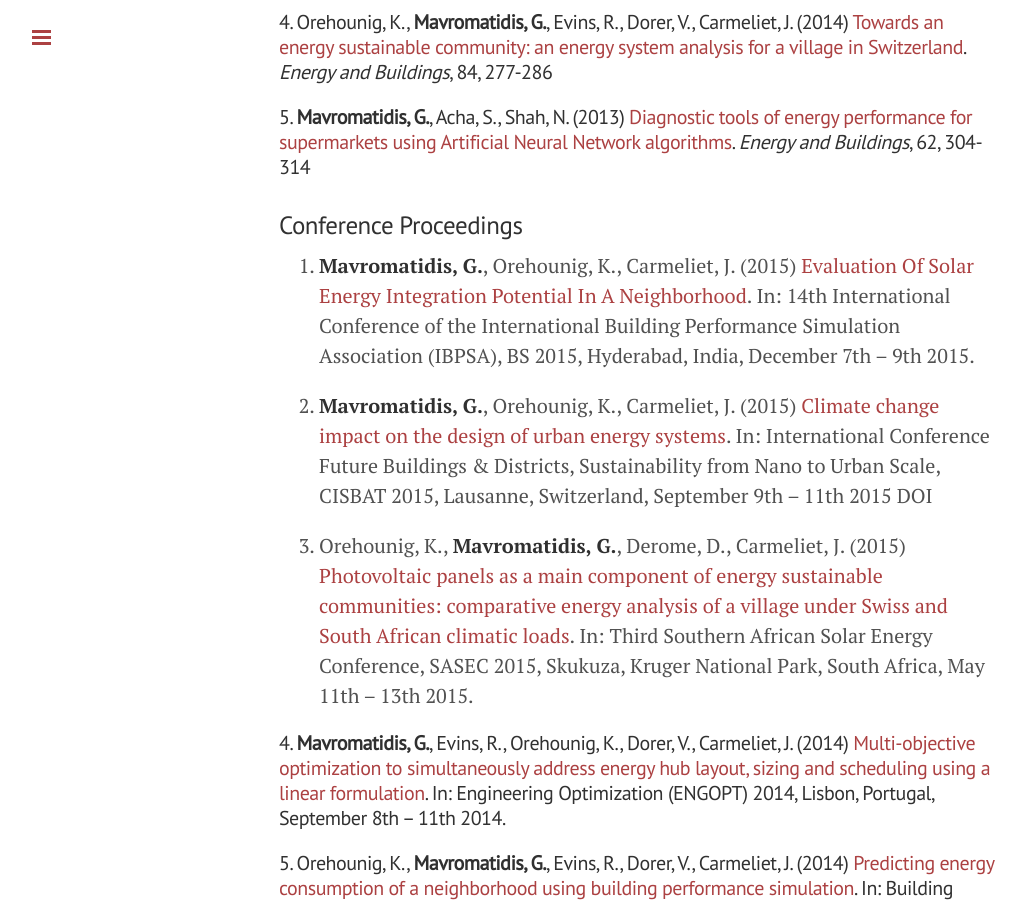
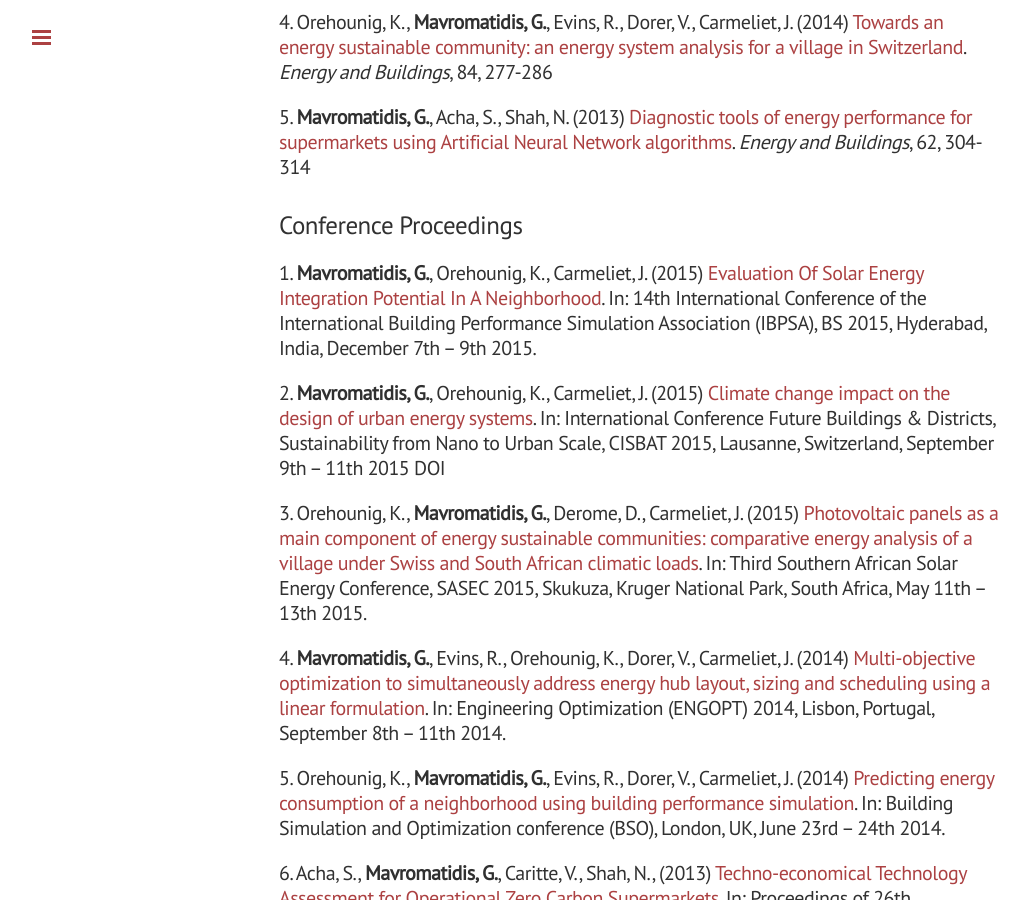
Before and after one commit to gmavrom33/gmavrom.github.io, a Jekyll site: the page built from publications.md, in a window 1280 px wide and 900 px high, scrolled down 514 px. Shown: the whole window, without its empty margins (1-1030 px from the left). Built offline with Jekyll 4.4.1, drawn with Linux system fonts in a browser that asks for light colours; nearby versions of some CDN libraries.

Commit message:
Update publications.md

```diff
--- a/publications.md
+++ b/publications.md
@@ -18,11 +18,11 @@ title: Publications
 ### Conference Proceedings
 
 
-1.	**Mavromatidis, G.**, Orehounig, K., Carmeliet, J. (2015) [Evaluation Of Solar Energy Integration Potential In A Neighborhood](http://www.ibpsa.org/proceedings/BS2015/p2599.pdf){:target="_blank"}. In: 14th International Conference of the International Building Performance Simulation Association (IBPSA), BS 2015, Hyderabad, India, December 7th – 9th 2015.
+##### 1.	**Mavromatidis, G.**, Orehounig, K., Carmeliet, J. (2015) [Evaluation Of Solar Energy Integration Potential In A Neighborhood](http://www.ibpsa.org/proceedings/BS2015/p2599.pdf){:target="_blank"}. In: 14th International Conference of the International Building Performance Simulation Association (IBPSA), BS 2015, Hyderabad, India, December 7th – 9th 2015.
 
-2.	**Mavromatidis, G.**, Orehounig, K., Carmeliet, J. (2015) [Climate change impact on the design of urban energy systems](http://dx.doi.org/10.5075/epfl-cisbat2015-853-858){:target="_blank"}. In: International Conference Future Buildings & Districts, Sustainability from Nano to Urban Scale, CISBAT 2015, Lausanne, Switzerland, September 9th – 11th 2015 DOI
+##### 2.	**Mavromatidis, G.**, Orehounig, K., Carmeliet, J. (2015) [Climate change impact on the design of urban energy systems](http://dx.doi.org/10.5075/epfl-cisbat2015-853-858){:target="_blank"}. In: International Conference Future Buildings & Districts, Sustainability from Nano to Urban Scale, CISBAT 2015, Lausanne, Switzerland, September 9th – 11th 2015 DOI
 
-3.	Orehounig, K., **Mavromatidis, G.**, Derome, D., Carmeliet, J. (2015) [Photovoltaic panels as a main component of energy sustainable communities: comparative energy analysis of a village under Swiss and South African climatic loads](http://repository.up.ac.za/handle/2263/49577){:target="_blank"}. In: Third Southern African Solar Energy Conference, SASEC 2015, Skukuza, Kruger National Park, South Africa, May 11th – 13th 2015.
+##### 3.	Orehounig, K., **Mavromatidis, G.**, Derome, D., Carmeliet, J. (2015) [Photovoltaic panels as a main component of energy sustainable communities: comparative energy analysis of a village under Swiss and South African climatic loads](http://repository.up.ac.za/handle/2263/49577){:target="_blank"}. In: Third Southern African Solar Energy Conference, SASEC 2015, Skukuza, Kruger National Park, South Africa, May 11th – 13th 2015.
 
 ##### 4.	**Mavromatidis, G.**, Evins, R., Orehounig, K., Dorer, V., Carmeliet, J. (2014) [Multi-objective optimization to simultaneously address energy hub layout, sizing and scheduling using a linear formulation](http://www.crcnetbase.com/doi/abs/10.1201/b17488-108){:target="_blank"}. In: Engineering Optimization (ENGOPT) 2014, Lisbon, Portugal, September 8th – 11th 2014.
 
```
